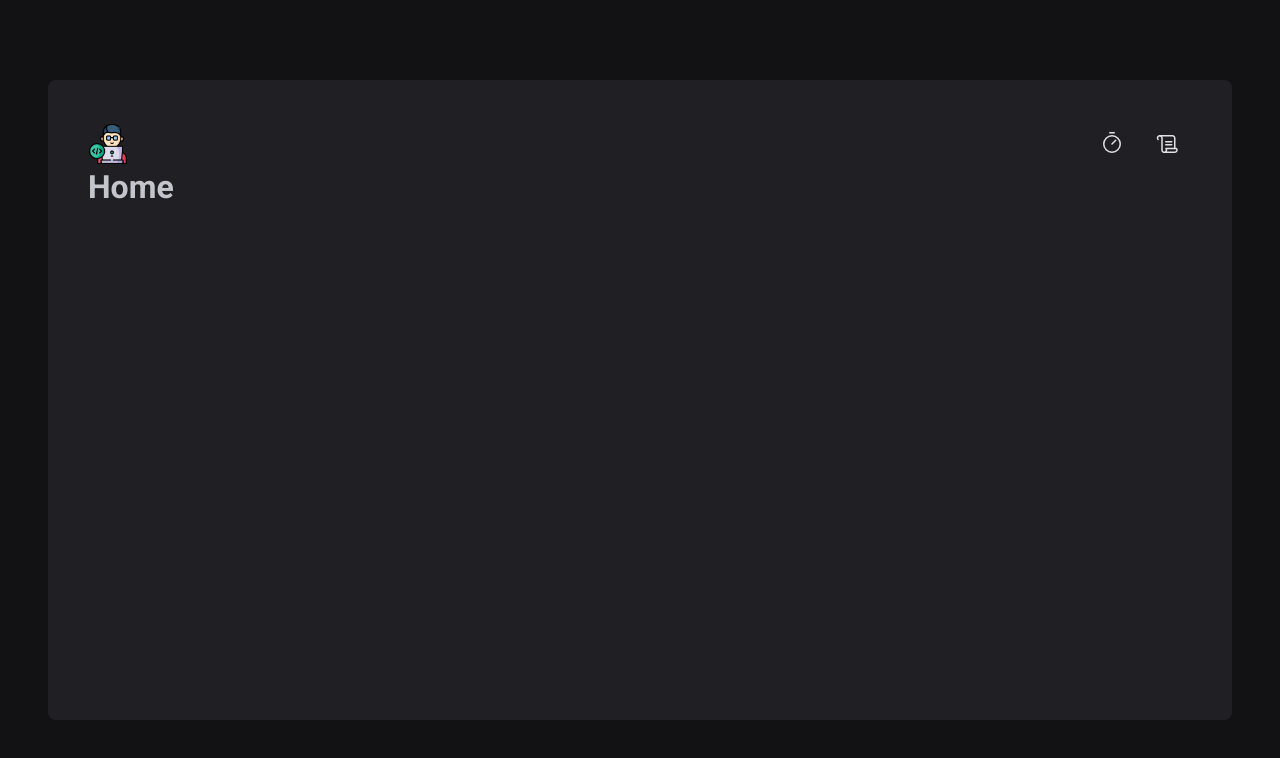
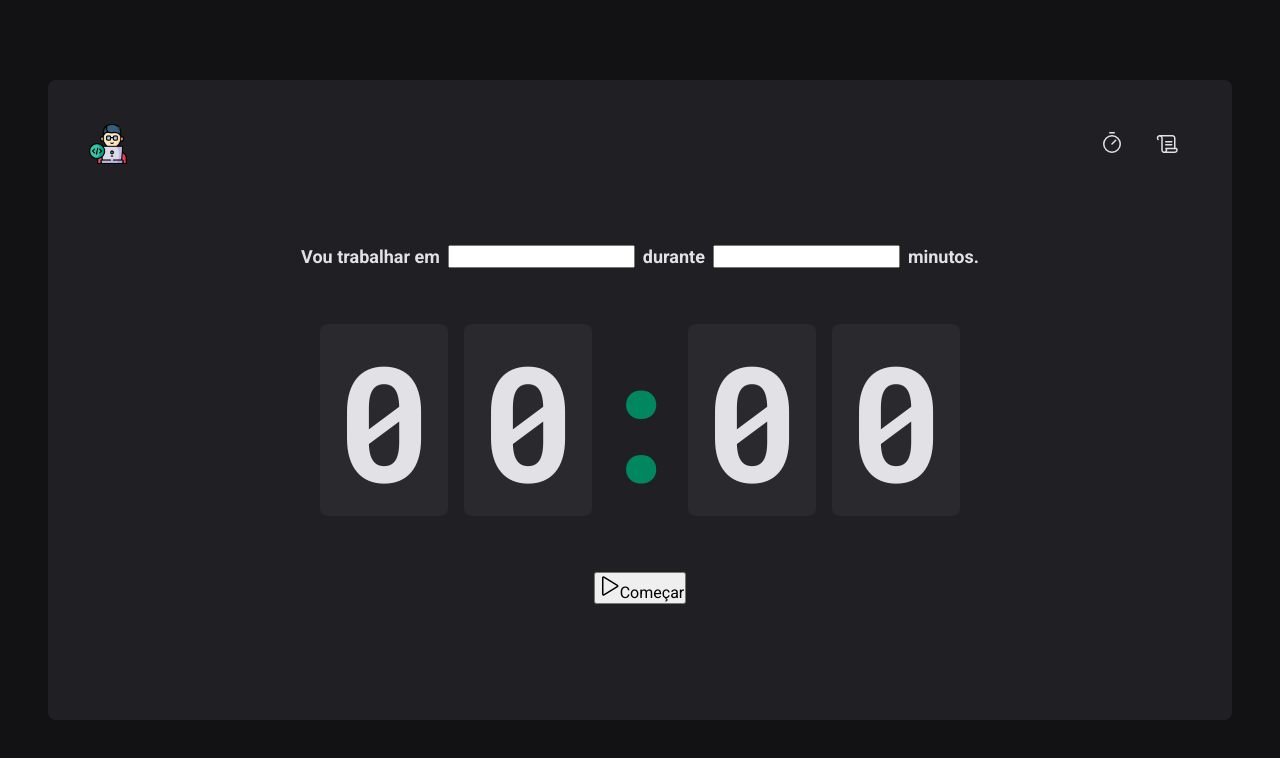
Before and after one commit to josanjohnata/focus-timer, a React (Vite) app: page / in a window 1280 px wide. Shown: the top 758 px of the page. Built offline with nearby package versions, Linux system fonts and the light colour scheme.

Commit message:
feat: Pages and routes - Home page

```diff
--- a/src/Router.tsx
+++ b/src/Router.tsx
@@ -1,6 +1,6 @@
 import { Routes, Route } from 'react-router-dom'
 
-import { Home } from './pages/Home'
+import { Home } from './components/Home'
 import { History } from './pages/History'
 import { DefaultLayout } from './layouts/Default.layout'
 
--- /dev/null
+++ b/src/components/Home/index.tsx
@@ -0,0 +1,38 @@
+import { Play } from 'phosphor-react'
+import {
+  CountdownContainer,
+  FormContainer,
+  HomeContainer,
+  Separator,
+} from './style'
+
+export function Home() {
+  return (
+    <HomeContainer>
+      <form action="">
+        <FormContainer>
+          <label htmlFor="task">Vou trabalhar em</label>
+          <input id="task" />
+
+          <label htmlFor="minutesAmount">durante</label>
+          <input id="minutesAmount" />
+
+          <span>minutos.</span>
+        </FormContainer>
+
+        <CountdownContainer>
+          <span>0</span>
+          <span>0</span>
+          <Separator>:</Separator>
+          <span>0</span>
+          <span>0</span>
+        </CountdownContainer>
+
+        <button type="submit">
+          <Play size={24} />
+          Começar
+        </button>
+      </form>
+    </HomeContainer>
+  )
+}
--- /dev/null
+++ b/src/components/Home/style.ts
@@ -0,0 +1,55 @@
+import styled from 'styled-components'
+
+export const HomeContainer = styled.main`
+  flex: 1;
+
+  display: flex;
+  flex-direction: column;
+  align-items: center;
+  justify-content: center;
+
+  form {
+    display: flex;
+    flex-direction: column;
+    align-items: center;
+    gap: 3.5rem;
+  }
+`
+
+export const FormContainer = styled.div`
+  width: 100%;
+  display: flex;
+  align-items: center;
+  justify-content: center;
+  gap: 0.5rem;
+  color: ${(props) => props.theme['gray-100']};
+  font-size: 1.125rem;
+  font-weight: bold;
+  flex-wrap: wrap;
+`
+
+export const CountdownContainer = styled.div`
+  font-family: 'Roboto Mono', monospace;
+  font-size: 10rem;
+  line-height: 8rem;
+  color: ${(props) => props.theme['gray-100']};
+
+  display: flex;
+  gap: 1rem;
+
+  span {
+    background: ${(props) => props.theme['gray-700']};
+    padding: 2rem 1rem;
+    border-radius: 8px;
+  }
+`
+
+export const Separator = styled.div`
+  padding: 2rem 0;
+  color: ${(props) => props.theme['green-500']};
+
+  width: 4rem;
+  overflow: hidden;
+  display: flex;
+  justify-content: center;
+`
--- a/src/pages/Home.tsx
+++ /dev/null
@@ -1,3 +0,0 @@
-export function Home() {
-  return <h1>Home</h1>
-}
--- a/src/styles/global.ts
+++ b/src/styles/global.ts
@@ -15,6 +15,7 @@ export const GlobalStyle = createGlobalStyle`
   body {
     background: ${(props) => props.theme['gray-900']};
     color: ${(props) => props.theme['gray-300']};
+    -webkit-font-smoothing: antialiased;
   }
 
   body, input, textarea, button {
```
